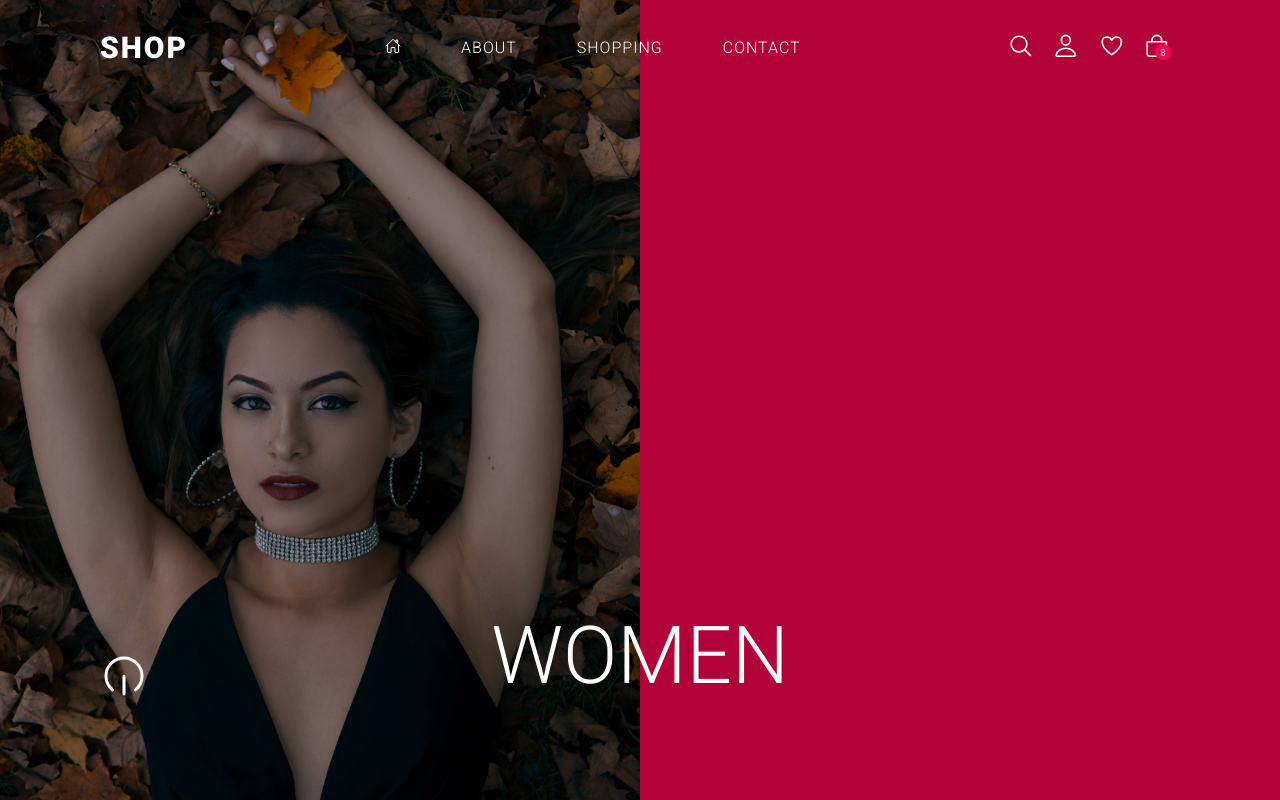
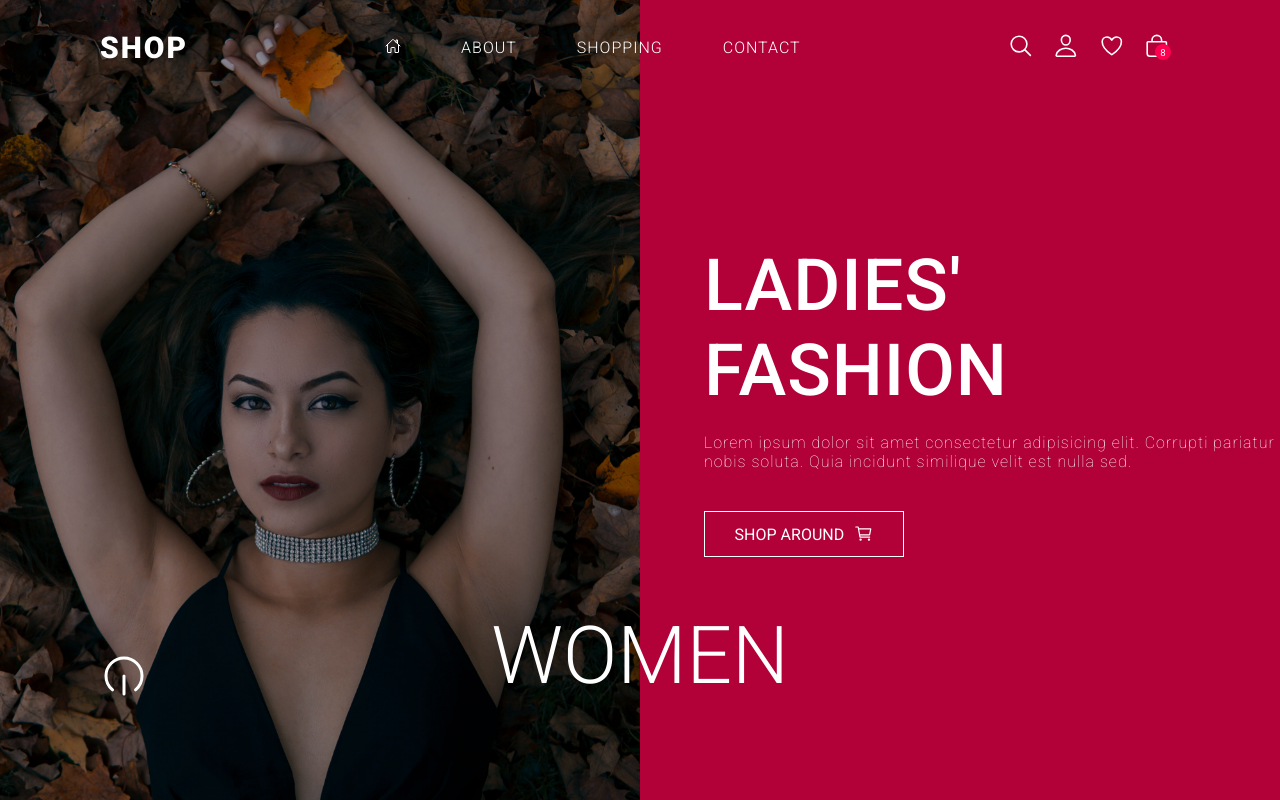
Before and after one commit to freetimezp/js-social-15-fashion, a plain HTML site: page index.html in a window 1280 px wide. Both pictures are taken after a click on the link "WOMEN". Drawn offline with nearby package versions, Linux system fonts and the light colour scheme.

Commit message:
05. js-social-15-fashion. Banner content section.

```diff
--- a/assets/css/style.css
+++ b/assets/css/style.css
@@ -277,3 +277,72 @@ header {
 .reset ion-icon:hover {
     color: var(--primary);
 }
+
+.banner .content {
+    position: absolute;
+    max-width: 600px;
+    display: flex;
+    flex-direction: column;
+    gap: 20px;
+    opacity: 0;
+    visibility: hidden;
+    transition: 0.5s;
+    z-index: 900;
+}
+
+.banner .content h1 {
+    color: #fff;
+    font-size: 4.5em;
+    font-weight: 500;
+    letter-spacing: 1px;
+    text-transform: uppercase;
+}
+
+.banner .content p {
+    color: #fff;
+    font-weight: 200;
+    font-size: 1em;
+    margin-bottom: 20px;
+    letter-spacing: 1px;
+}
+
+.banner .content a {
+    position: relative;
+    width: 200px;
+    text-decoration: none;
+    text-transform: uppercase;
+    font-weight: 400;
+    color: #fff;
+    padding: 12px 20px;
+    border: 1px solid #fff;
+    transition: 0.3s;
+    display: inline-flex;
+    align-items: center;
+    justify-content: center;
+    gap: 10px;
+}
+
+.banner .content a ion-icon {
+    font-size: 1.2em;
+}
+
+.banner .content a:hover {
+    background: #fff;
+    color: var(--primary);
+}
+
+.banner.left .women .content,
+.banner.middle .men .content,
+.banner.right .special .content {
+    opacity: 1;
+    visibility: visible;
+}
+
+.women .content {
+    left: 55%;
+}
+
+.men .content,
+.special .content {
+    left: 100px;
+}
--- a/index.html
+++ b/index.html
@@ -34,14 +34,44 @@
         <div class="women">
             <img src="./assets/images/women-1.jpg" alt="women">
             <a href="#" class="switch-btn" onclick="switchBanner('left');">Women</a>
+            <div class="content">
+                <h1>Ladies' Fashion</h1>
+                <p>
+                    Lorem ipsum dolor sit amet consectetur adipisicing elit.
+                    Corrupti pariatur nobis soluta. Quia incidunt similique velit est nulla sed.
+                </p>
+                <a href="#">
+                    Shop Around <ion-icon name="cart-outline"></ion-icon>
+                </a>
+            </div>
         </div>
         <div class="men">
             <img src="./assets/images/men-1.jpg" alt="men">
             <a href="#" class="switch-btn" onclick="switchBanner('middle');">Men</a>
+            <div class="content">
+                <h1>Men With Taste</h1>
+                <p>
+                    Lorem ipsum dolor sit amet consectetur adipisicing elit.
+                    Corrupti pariatur nobis soluta. Quia incidunt similique velit est nulla sed.
+                </p>
+                <a href="#">
+                    Shop Around <ion-icon name="cart-outline"></ion-icon>
+                </a>
+            </div>
         </div>
         <div class="special">
             <img src="./assets/images/special-1.jpg" alt="special">
             <a href="#" class="switch-btn" onclick="switchBanner('right');">Special</a>
+            <div class="content">
+                <h1>Be a cool girl</h1>
+                <p>
+                    Lorem ipsum dolor sit amet consectetur adipisicing elit.
+                    Corrupti pariatur nobis soluta. Quia incidunt similique velit est nulla sed.
+                </p>
+                <a href="#">
+                    Shop Around <ion-icon name="cart-outline"></ion-icon>
+                </a>
+            </div>
         </div>
         <a href="#" class="reset" onclick="resetBanner();">
             <ion-icon name="power-outline"></ion-icon>
```
